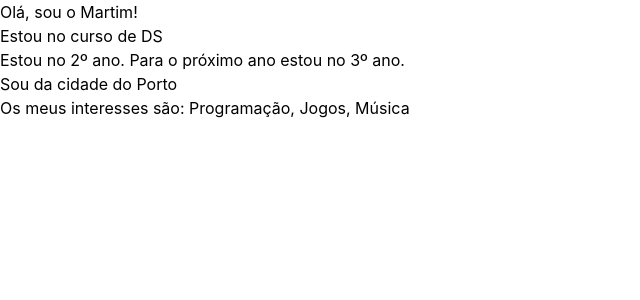
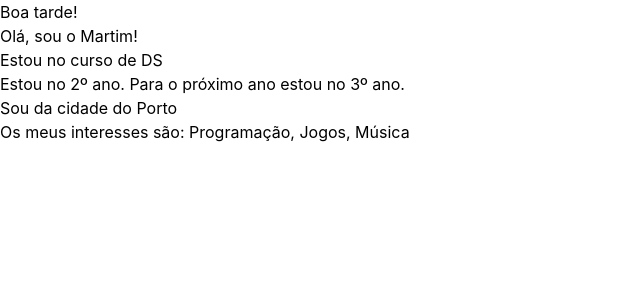
Before and after one commit to martimrocha2025/PWAF-Exercicios_Martim_Rocha, a React (Vite) app in the folder pwafe-pl01/: page / in a window 1280 px wide. Shown: the top 300 px of the page, without its empty margins (0-640 px from the left). Built offline with nearby package versions, Linux system fonts and the light colour scheme.

Commit message:
PL01: Ex7
Exercício 7 da PL01

```diff
--- a/pwafe-pl01/src/App.tsx
+++ b/pwafe-pl01/src/App.tsx
@@ -17,19 +17,39 @@ export default function App() {
     procuraEstagio: true,
   }
 
+  const horaAtual = new Date().getHours();
+
+  function saudacao(hora: number): string {
+    if (hora < 12) {
+      return 'Bom dia!'
+    }
+    else if (hora < 20) {
+      return 'Boa tarde!'
+    }
+    else {
+      return 'Boa noite!'
+    }
+  }
+
   return (
+
     <main>
+
+      <h1>{saudacao(horaAtual)}</h1>
       <h1>Olá, sou o {perfil.nome}!</h1>
 
       <p>Estou no curso de {perfil.curso}</p>
       <p>Estou no {perfil.ano}º ano. Para o próximo ano estou no {perfil.ano + 1}º ano.</p>
       <p>Sou da cidade do {perfil.cidade}</p>
       <p>Os meus interesses são: {perfil.interesses.join(', ')}</p>
+
     </main>
+
 
 
   );
 
+  }
 
   //Erros
 
@@ -40,9 +60,3 @@ export default function App() {
   //3º -> É necessário colocar o h1, img e o p dentro de <> </>, se não dá erro
 
   //4º -> No <img> é necessário encerrar com /> e não com apenas >, se não dá erro
-
-
-
-
-
-}
```
